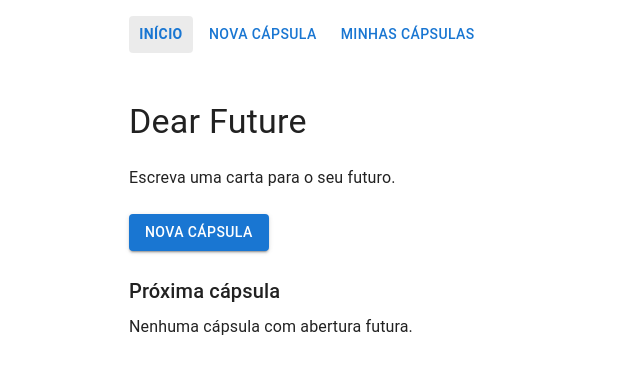
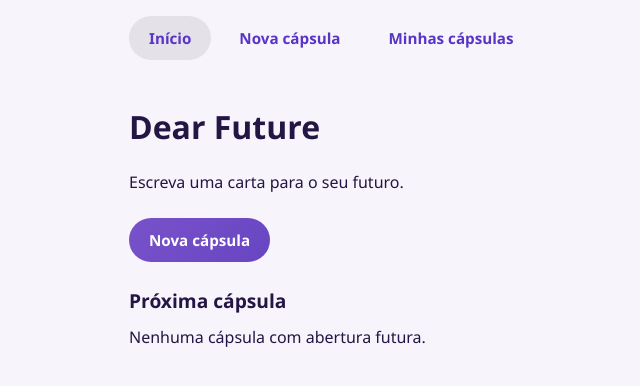
Before and after one commit to sofl-aline/dearFuture, a React (Vite) app: page / in a window 1280 px wide. Shown: the top 386 px of the page, without its empty margins (85-725 px from the left). Built offline with nearby package versions, Linux system fonts and the light colour scheme.

Commit message:
feat: configurar tema claro e escuro com a fonte Nunito

```diff
--- a/package.json
+++ b/package.json
@@ -12,7 +12,9 @@
   "dependencies": {
     "@emotion/react": "^11.14.0",
     "@emotion/styled": "^11.14.1",
+    "@fontsource-variable/nunito": "^5.3.0",
     "@mui/material": "^9.5.0",
+    "lucide-react": "^1.79.0",
     "react": "^19.3.1",
     "react-dom": "^19.3.1",
     "react-router-dom": "^7.18.4"
--- /dev/null
+++ b/src/components/AppThemeProvider/AppThemeProvider.tsx
@@ -0,0 +1,43 @@
+import { useMemo, useState } from 'react'
+import type { ReactNode } from 'react'
+import { CssBaseline, ThemeProvider } from '@mui/material'
+import type { PaletteMode } from '@mui/material'
+import { createAppTheme } from '../../theme/theme'
+import { THEME_STORAGE_KEY, ThemeModeContext } from './themeContext'
+
+function readInitialMode(): PaletteMode {
+  try {
+    const saved = localStorage.getItem(THEME_STORAGE_KEY)
+    if (saved === 'light' || saved === 'dark') return saved
+  } catch {
+    // se não der para ler, usa o tema do sistema
+  }
+  return window.matchMedia('(prefers-color-scheme: dark)').matches ? 'dark' : 'light'
+}
+
+export default function AppThemeProvider({ children }: { children: ReactNode }) {
+  const [mode, setMode] = useState<PaletteMode>(readInitialMode)
+  const theme = useMemo(() => createAppTheme(mode), [mode])
+
+  const value = useMemo(() => ({
+    mode,
+    toggleMode: () => {
+      const next = mode === 'light' ? 'dark' : 'light'
+      setMode(next)
+      try {
+        localStorage.setItem(THEME_STORAGE_KEY, next)
+      } catch {
+        // se não der para salvar, o tema muda só agora
+      }
+    },
+  }), [mode])
+
+  return (
+    <ThemeModeContext value={value}>
+      <ThemeProvider theme={theme}>
+        <CssBaseline />
+        {children}
+      </ThemeProvider>
+    </ThemeModeContext>
+  )
+}
--- /dev/null
+++ b/src/components/AppThemeProvider/themeContext.ts
@@ -0,0 +1,18 @@
+import { createContext, useContext } from 'react'
+import type { PaletteMode } from '@mui/material'
+
+export const THEME_STORAGE_KEY = 'dear-future:theme'
+
+type ThemeModeValue = {
+  mode: PaletteMode
+  toggleMode: () => void
+}
+
+export const ThemeModeContext = createContext<ThemeModeValue>({
+  mode: 'light',
+  toggleMode: () => {},
+})
+
+export function useThemeMode() {
+  return useContext(ThemeModeContext)
+}
--- a/src/index.css
+++ b/src/index.css
@@ -1,3 +1,7 @@
 body {
   min-height: 100vh;
 }
+
+#root {
+  min-height: 100vh;
+}
--- a/src/main.tsx
+++ b/src/main.tsx
@@ -1,12 +1,14 @@
 import { StrictMode } from 'react'
 import { createRoot } from 'react-dom/client'
-import CssBaseline from '@mui/material/CssBaseline'
+import '@fontsource-variable/nunito'
 import App from './App'
+import AppThemeProvider from './components/AppThemeProvider/AppThemeProvider'
 import './index.css'
 
 createRoot(document.getElementById('root')!).render(
   <StrictMode>
-    <CssBaseline />
-    <App />
+    <AppThemeProvider>
+      <App />
+    </AppThemeProvider>
   </StrictMode>,
 )
--- /dev/null
+++ b/src/theme/theme.ts
@@ -0,0 +1,95 @@
+import { createTheme } from '@mui/material/styles'
+import type { PaletteMode } from '@mui/material'
+
+export function createAppTheme(mode: PaletteMode) {
+  const light = mode === 'light'
+
+  return createTheme({
+    palette: {
+      mode,
+      primary: {
+        main: light ? '#5835C5' : '#CDB8FF',
+        contrastText: light ? '#FFFFFF' : '#1B1433',
+      },
+      secondary: { main: '#45A5FF' },
+      background: {
+        default: light ? '#F8F4FC' : '#17142D',
+        paper: light ? '#FCF9FF' : '#2D264B',
+      },
+      text: {
+        primary: light ? '#241644' : '#F8F5FF',
+        secondary: light ? '#625372' : '#D6CEE8',
+      },
+      divider: light ? '#DED2EF' : '#594975',
+    },
+    shape: { borderRadius: 16 },
+    typography: {
+      fontFamily: '"Nunito Variable", "Segoe UI", system-ui, sans-serif',
+      h1: {
+        fontSize: '2.25rem',
+        fontWeight: 800,
+        lineHeight: 1.2,
+        '@media (max-width:600px)': { fontSize: '1.75rem' },
+      },
+      h4: {
+        fontSize: '2rem',
+        fontWeight: 800,
+        lineHeight: 1.2,
+        '@media (max-width:600px)': { fontSize: '1.625rem' },
+      },
+      h6: { fontSize: '1.2rem', fontWeight: 800 },
+      subtitle1: { fontWeight: 700 },
+      button: { textTransform: 'none', fontWeight: 700, fontSize: '0.95rem' },
+    },
+    components: {
+      MuiButton: {
+        defaultProps: { disableElevation: true },
+        styleOverrides: {
+          root: {
+            borderRadius: 24,
+            minHeight: 44,
+            paddingInline: 20,
+            variants: [
+              {
+                props: { variant: 'contained', color: 'primary' },
+                style: {
+                  color: '#FFFFFF',
+                  background: light
+                    ? 'linear-gradient(135deg, #7952CA, #6745C2)'
+                    : 'linear-gradient(135deg, #2462C6, #6940CC)',
+                  '&:hover': {
+                    background: light
+                      ? 'linear-gradient(135deg, #6A43BC, #5835B0)'
+                      : 'linear-gradient(135deg, #1D55AF, #5B33B8)',
+                  },
+                },
+              },
+            ],
+          },
+        },
+      },
+      MuiPaper: {
+        defaultProps: { elevation: 0 },
+        styleOverrides: { root: { backgroundImage: 'none' } },
+      },
+      MuiCard: {
+        defaultProps: { variant: 'outlined' },
+        styleOverrides: {
+          root: {
+            borderRadius: 20,
+            boxShadow: light ? '0 8px 24px rgba(59, 45, 109, 0.06)' : 'none',
+          },
+        },
+      },
+      MuiOutlinedInput: {
+        styleOverrides: { root: { borderRadius: 14 } },
+      },
+      MuiAlert: {
+        styleOverrides: { root: { borderRadius: 14 } },
+      },
+      MuiChip: {
+        styleOverrides: { root: { fontWeight: 700 } },
+      },
+    },
+  })
+}
```
Also changed, not shown: 1 other file (tests, documents, lock files or other folders).
